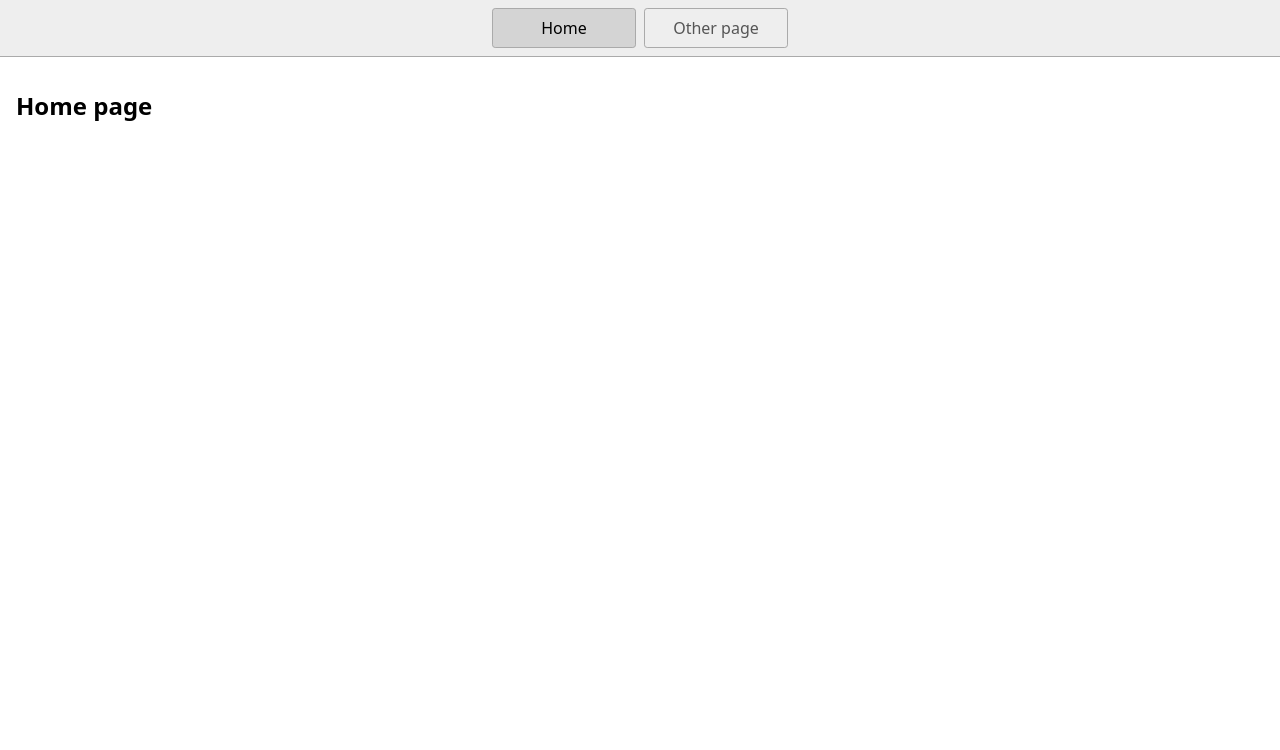
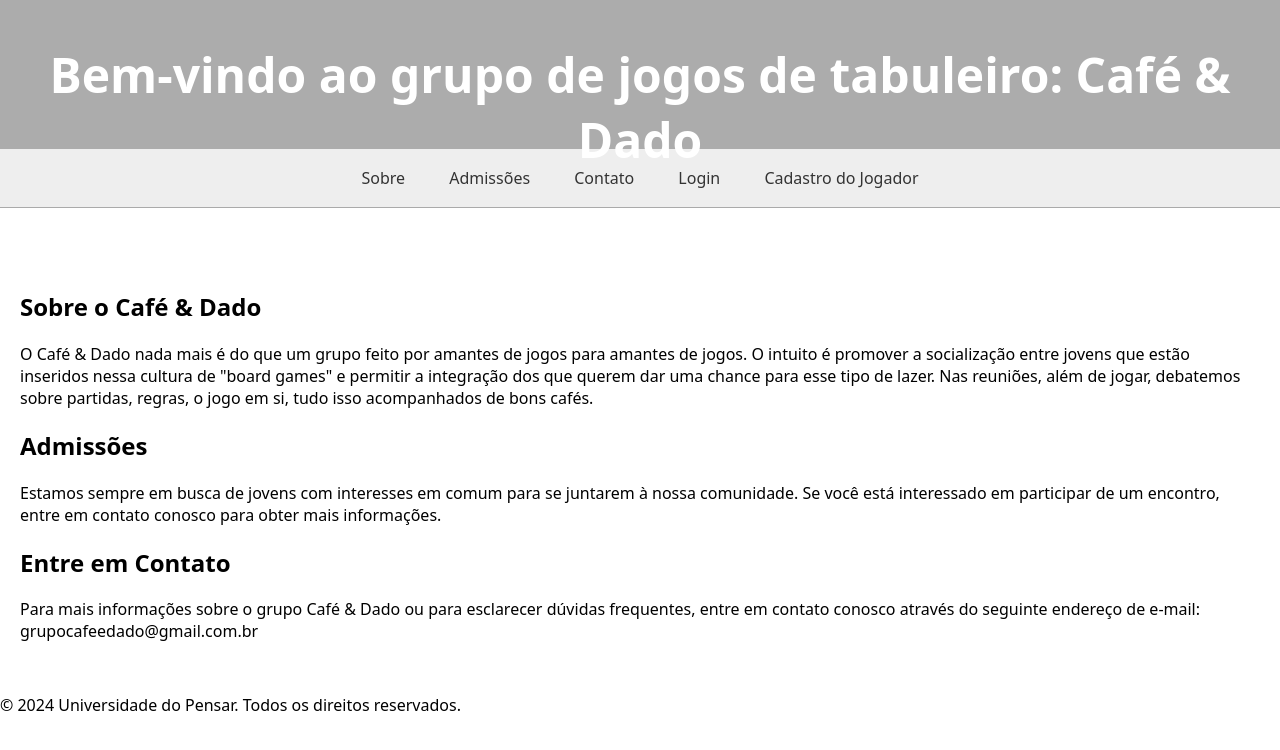
Before and after one commit to RamonaP88/Caf-Dado-projeto, a website: page index.html in a window 1280 px wide. Drawn offline with Linux system fonts and the light colour scheme.

Commit message:
Primeira versão correta

```diff
--- a/index.html
+++ b/index.html
@@ -1,23 +1,43 @@
 <!DOCTYPE html>
-<html lang="en">
-  <head>
-    <title>Home</title>
-    <meta charset="UTF-8" />
-    <meta name="viewport" content="width=device-width" />
-    <!--
-      Need a visual blank slate?
-      Remove all code in `styles.css`!
-    -->
-    <link rel="stylesheet" href="styles.css" />
-    <script type="module" src="script.js"></script>
-  </head>
-  <body>
+<html lang="pt-br">
+<head>
+    <meta charset="UTF-8">
+    <meta name="viewport" content="width=device-width, initial-scale=1.0">
+    <title>Café & Dado</title>
+    <link rel="stylesheet" href="styles.css">
+</head>
+<body>
+    <header>
+        <h1>Bem-vindo ao grupo de jogos de tabuleiro: Café & Dado</h1>
+    </header>
     <nav>
-      <a href="/" aria-current="page">Home</a>
-      <a href="/page2.html">Other page</a>
+        <ul>
+            <li><a href="#about">Sobre</a></li>
+            <li><a href="#admissions">Admissões</a></li>
+            <li><a href="#contact">Contato</a></li>
+            <li><a href="login.html">Login</a></li>
+            <li><a href="cadastro.html">Cadastro do Jogador</a></li>
+        </ul>
     </nav>
     <main>
-      <h1>Home page</h1>
+        <section id="about">
+            <h2>Sobre o Café & Dado</h2>
+            <p>O Café & Dado nada mais é do que um grupo feito por amantes de jogos para amantes de jogos. O intuito é promover a socialização entre jovens que estão inseridos nessa cultura de "board games" e permitir a integração dos que querem dar uma chance para esse tipo de lazer. Nas reuniões, além de jogar, debatemos sobre partidas, regras, o jogo em si, tudo isso acompanhados de bons cafés.</p>
+
+        </section>
+        <section id="admissions">
+            <h2>Admissões</h2>
+            <p>Estamos sempre em busca de jovens com interesses em comum para se juntarem à nossa comunidade. Se você está interessado em participar de um encontro, entre em contato conosco para obter mais informações.</p>
+
+        </section>
+        <section id="contact">
+            <h2>Entre em Contato</h2>
+            <p>Para mais informações sobre o grupo Café & Dado ou para esclarecer dúvidas frequentes, entre em contato conosco através do seguinte endereço de e-mail: grupocafeedado@gmail.com.br</p>
+
+        </section>
     </main>
-  </body>
+    <footer>
+        <p>&copy; 2024 Universidade do Pensar. Todos os direitos reservados.</p>
+    </footer>
+</body>
 </html>
--- a/styles.css
+++ b/styles.css
@@ -9,38 +9,86 @@ body {
   background-color: white;
   }
 
+  main {
+  margin-top: 250px; /* Adiciona um espaço de margem superior para compensar a altura do cabeçalho e da navegação */
+  padding: 20px; /* Adiciona preenchimento interno ao conteúdo principal */
+  }
+
+  header {
+  position: fixed; /* Mantém o cabeçalho fixo na parte superior da janela de visualização */
+  top: 0; /* Alinha o cabeçalho no topo da janela de visualização */
+  width: 100%; /* Define a largura do cabeçalho para ocupar toda a largura da janela de visualização */
+  height: 149px;
+  background-color: rgb(172, 172, 172);
+  color: white;
+  padding: 10px;
+  z-index: 1000; /* Garante que a navegação fique acima de outros elementos, exceto o cabeçalho */
+  }
+
+  .nav-login {
+  background-color: rgb(128, 128, 128);
+  padding: 10px;
+  margin: 0px;
+  font-weight: bold;
+  }
+
+  .nav-login > ul > li > a{
+  color: white;
+  }
+
+  #nav-cadastro {
+  background-color: rgba(128, 128, 128, 0.795);
+  }
+
   nav {
+  position: fixed; /* Mantém a navegação fixa na parte superior da janela de visualização */
+  top: 149px; /* Alinha a navegação abaixo do cabeçalho (ajuste conforme necessário) */
+  width: 100%; /* Define a largura da navegação para ocupar toda a largura da janela de visualização */
   display: flex;
   flex-wrap: wrap;
   align-items: center;
   justify-content: center;
   padding: 0.5rem;
   gap: 0.5rem;
-  border-bottom: solid 1px #aaa;
+  border-bottom: solid 0.5px #aaa;
   background-color: #eee;
+  z-index: 998; /* Garante que a navegação fique acima de outros elementos, exceto o cabeçalho */
   }
 
-nav a {
-  display: inline-block;
-  min-width: 9rem;
-  padding: 0.5rem;
-  border-radius: 0.2rem;
-  border: solid 1px #aaa;
-  text-align: center;
-  text-decoration: none;
-  color: #555;
+
+  nav ul {
+  list-style-type: none;
+  margin: 0;
+  padding: 0;
+  overflow: hidden;
   }
 
-nav a[aria-current='page'] {
-  color: #000;
-  background-color: #d4d4d4;
+  nav li {
+  display: inline-block;
   }
 
-main {
-  padding: 1rem;
+  nav li a:hover {
+  background-color: #ddd;
   }
 
+  /* Estilo para os links dentro dos itens de lista na navegação */
+  nav li a {
+  display: block; /* Define os links como blocos para ocupar toda a largura do contêiner pai */
+  padding: 10px 20px; /* Adiciona preenchimento interno aos links */
+  /*border: 2px solid grey;*/ /* Estilo da borda comentado */
+  /* outline: 3px solid grey; */ /* Estilo da linha de contorno comentado */
+  /* margin: 20px 30px; */ /* Margem comentada */
+  text-decoration: none; /* Remove a decoração de texto padrão dos links */
+  color: #333; /* Cor do texto dos links */
+  }
+
+
   h1 {
+  text-align: center;
   font-weight: bold;
-  font-size: 1.5rem;
+  font-size: 3rem ;
+  position: relative;
+  display: flex;
+  align-items: center;
+  justify-content: center;
   }
```
Also changed, not shown: cadastro.html (added, +30 -0 lines), login.html (added, +26 -0 lines), 1 other file. Lines whose indentation alone changed are shown as unchanged.
